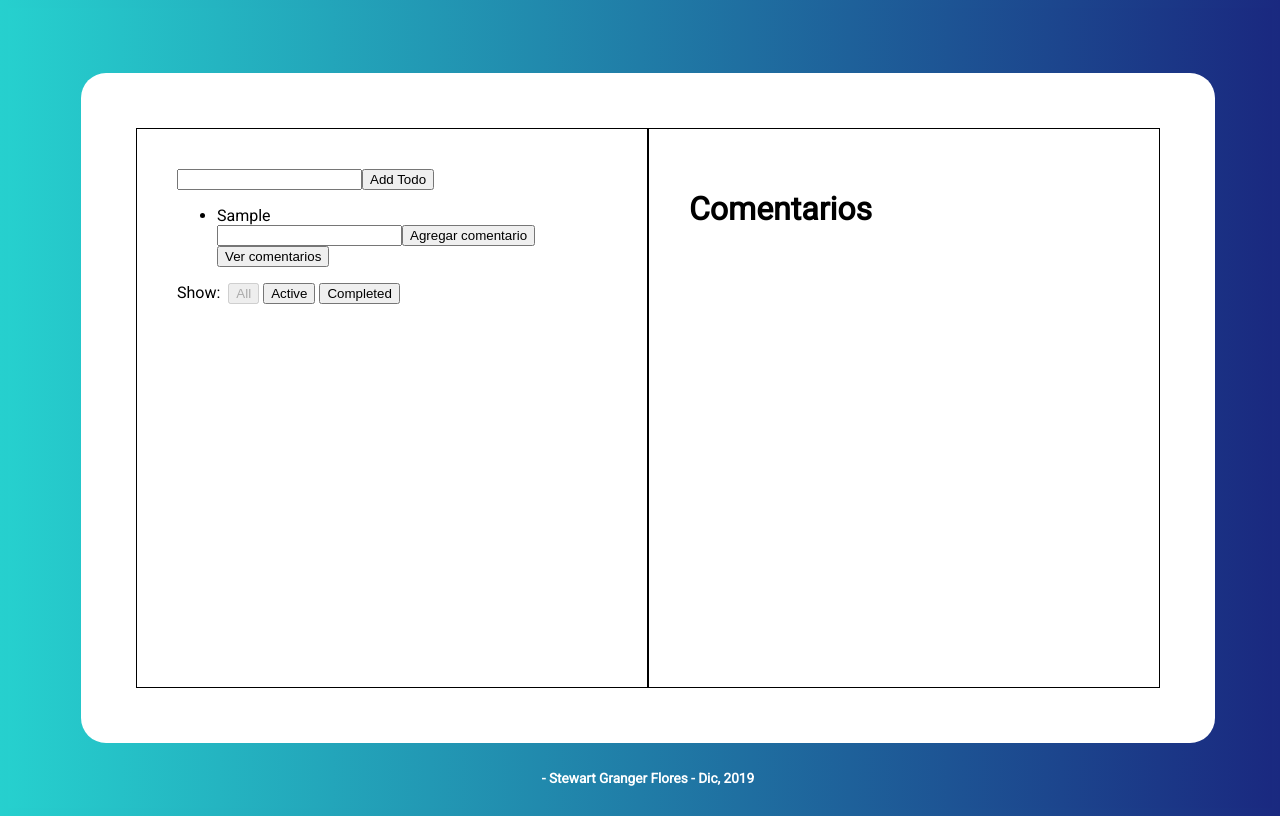
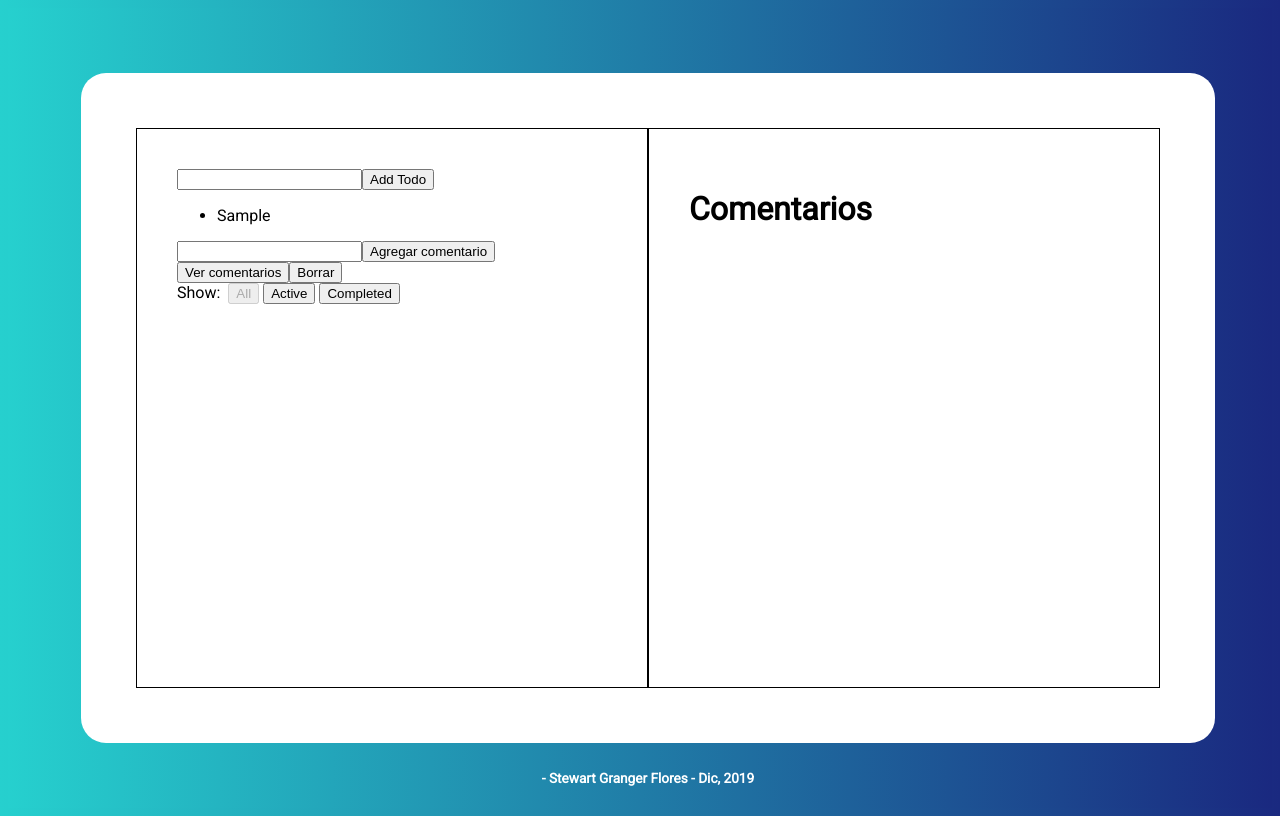
Before and after one commit to StewartGF/ReactRedux-Todo, a React (Create React App) app: page / in a window 1280 px wide. Both pictures are taken after typing "Sample" into the empty fields and a click on the button "Add Todo". Built offline with nearby package versions, Linux system fonts and the light colour scheme.

Commit message:
fix comentario repetido+delete ToDo

```diff
--- a/src/actions/index.js
+++ b/src/actions/index.js
@@ -34,3 +34,8 @@ export const todoSeleccionado = id => ({
   type: "TODO_SELECCIONADO",
   payload: id
 });
+
+export const borrarToDo = id => ({
+  type: "BORRAR_TODO",
+  payload: id
+});
--- a/src/components/Comentarios.js
+++ b/src/components/Comentarios.js
@@ -2,7 +2,7 @@ import React from "react";
 import { connect, useSelector } from "react-redux";
 
 function Comentarios(todos) {
-  const todo = useSelector(state => state.todos);
+  const todo = useSelector(state => state.todos); // recibo la información del state
   const todoSeleccionado = useSelector(state => state.seleccionado);
   let comentarios;
   let con;
@@ -10,19 +10,20 @@ function Comentarios(todos) {
     comentarios = todo
       .filter(todo => todo.id === parseInt(todoSeleccionado.id))
       .map(x => x.mensajes);
-    con = []
-      .concat(...comentarios)
-      .map(x => ({ id: x.comentarioID, comentario: x.comentario }));
-    console.log(con);
+    con = [].concat(...comentarios).map(x => ({
+      id: x.id,
+      comentario: x.comentario,
+      idComentario: x.comentarioID
+    }));
   }
-  // traer todos los todo y después mapear para encontrar el del ID
+
   return (
     <div className="container-comentarios">
       <h1>Comentarios</h1>
       {con.map(comentario => (
-        <div key={comentario.id} className="comentario-item">
+        <div key={comentario.idComentario} className="comentario-item">
           <div className="descripcion">
-            <p className="id"> {comentario.id}</p>
+            <p className="id"> {comentario.idComentario}</p>
             <p className="texto">{comentario.comentario} </p>
           </div>
         </div>
--- a/src/components/TodoList.js
+++ b/src/components/TodoList.js
@@ -1,7 +1,7 @@
 import React, { useState } from "react";
 import PropTypes from "prop-types";
 import Todo from "./Todo";
-import { addComentario, todoSeleccionado } from "../actions";
+import { addComentario, todoSeleccionado, borrarToDo } from "../actions";
 import { connect } from "react-redux";
 import uuid from "react-uuid";
 
@@ -28,37 +28,44 @@ function TodoList({ todos, toggleTodo, dispatch }) {
       id: e.target.id,
       comentario: e.target.value
     });
-    // console.log(Comentario);
   };
 
   const handleSend = () => {
-    // console.log(Comentario);
     dispatch(addComentario(Comentario));
   };
 
   const verComentarios = evento => {
-    // dispatch => el evento.target.id en el state del comentario
     dispatch(todoSeleccionado(evento.target.id));
   };
+  const handleBlur = evento => {
+    evento.target.value = "";
+  };
   return (
+    <>
+      {todos.map(todo => (
+        <div key={todo.id} className="izqContent">
           <ul>
-      {todos.map(todo => (
-        <>
-          <div className="izqContent" key={todo.id}>
             <Todo {...todo} onClick={() => toggleTodo(todo.id)} />
-            <input id={todo.id} type="text" onChange={handleChange} />
+          </ul>
+          <input
+            id={todo.id}
+            type="text"
+            onChange={handleChange}
+            onBlur={handleBlur}
+          />
           <button onClick={() => handleComentario(todo.id)}>
             Agregar comentario
           </button>
-          </div>
-          <div className="derContent">
           <button id={todo.id} onClick={verComentarios}>
             Ver comentarios
           </button>
+          <button id={todo.id} onClick={() => dispatch(borrarToDo(todo.id))}>
+            Borrar
+          </button>
         </div>
+      ))}
     </>
-      ))}
-    </ul>
+    // <div className="derContent"></div>
   );
 }
 TodoList.propTypes = {
--- a/src/reducers/todos.js
+++ b/src/reducers/todos.js
@@ -23,6 +23,8 @@ const todos = (state = [], action) => {
             }
           : todo
       );
+    case "BORRAR_TODO":
+      return state.filter(todo => todo.id !== action.payload);
 
     default:
       return state;
```
Lines whose indentation alone changed are shown as unchanged.
